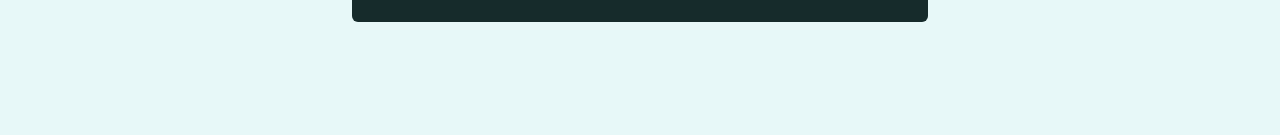
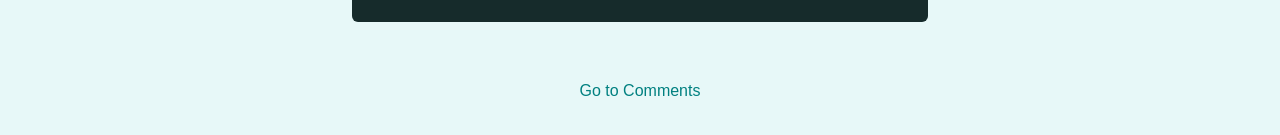
Before and after one commit to mdiserio23/react-router, a React (Create React App) app: page /quotes/1 in a window 1280 px wide. Shown: the part 355-490 px from the top of the page. Built offline with nearby package versions, Linux system fonts and the light colour scheme.

Commit message:
fix go to comments in quote detail

```diff
--- a/src/pages/QuoteDetail.js
+++ b/src/pages/QuoteDetail.js
@@ -1,4 +1,5 @@
 import { Route } from "react-router-dom";
+import { Link } from "react-router-dom";
 import { useParams } from "react-router-dom";
 import Comments from "../components/comments/Comments";
 import HighlightedQuote from "../components/quotes/HighlightedQuote";
@@ -18,6 +19,13 @@
   return (
     <>
       <HighlightedQuote text={quote.text} author={quote.author} />
+      <Route path={`/quotes/${params.quoteId}`} exact>
+        <div className="centered">
+          <Link className="btn--flat" to={`/quotes/${params.quoteId}/comments`}>
+            Go to Comments
+          </Link>
+        </div>
+      </Route>
       <Route path={`/quotes/${params.quoteId}/comments`}>
         <Comments />
       </Route>
```
Also changed, not shown: 1 other file (tests, documents, lock files or other folders).
